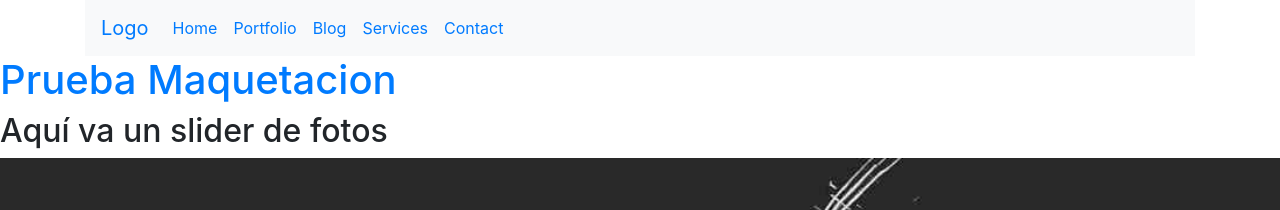
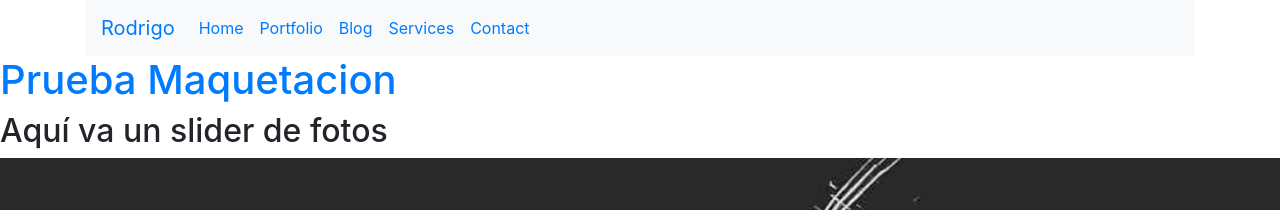
Before and after one commit to Comeneto/siweb-front, a Jekyll site: the page built from index.md, in a window 1280 px wide. Shown: the top 210 px of the page. Built offline with Jekyll 4.4.1, drawn with Linux system fonts in a browser that asks for light colours; nearby versions of some CDN libraries; some web fonts are replaced.

Commit message:
Update header.html

```diff
--- a/_includes/header.html
+++ b/_includes/header.html
@@ -1,8 +1,11 @@
 <div class="container">
 	<nav class="navbar navbar-expand-sm bg-light">
-		<a class="navbar-brand" href="#">Logo</a>
+		<a class="navbar-brand" href="#">Rodrigo</a>
 		<button class="navbar-toggler" type="button" data-toggle="collapse" data-target="#collapsibleNavbar">
 			<span class="navbar-toggler-icon"></span>
+			<span class="icon-bar"></span>
+			<span class="icon-bar"></span>
+			<span class="icon-bar"></span>
 		</button>
 		<div class="collapse navbar-collapse" id="collapsibleNavbar">
 			<ul class="navbar-nav">
```
